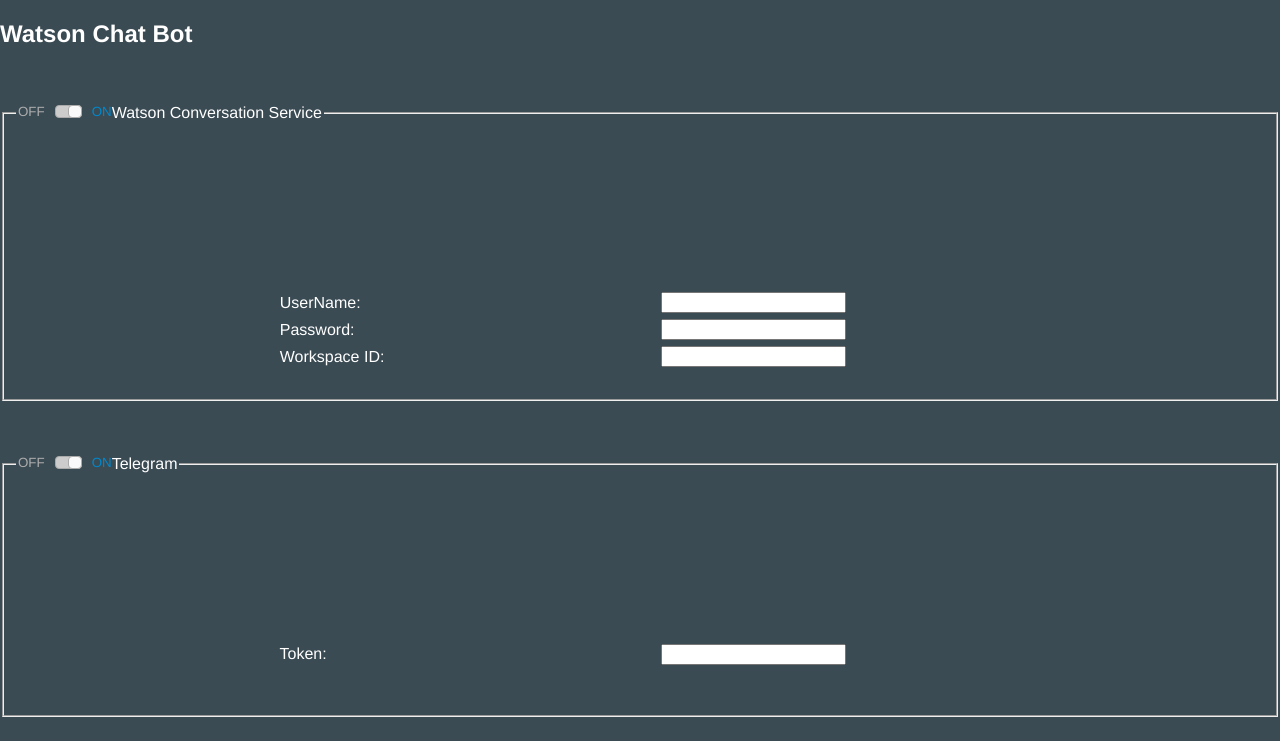
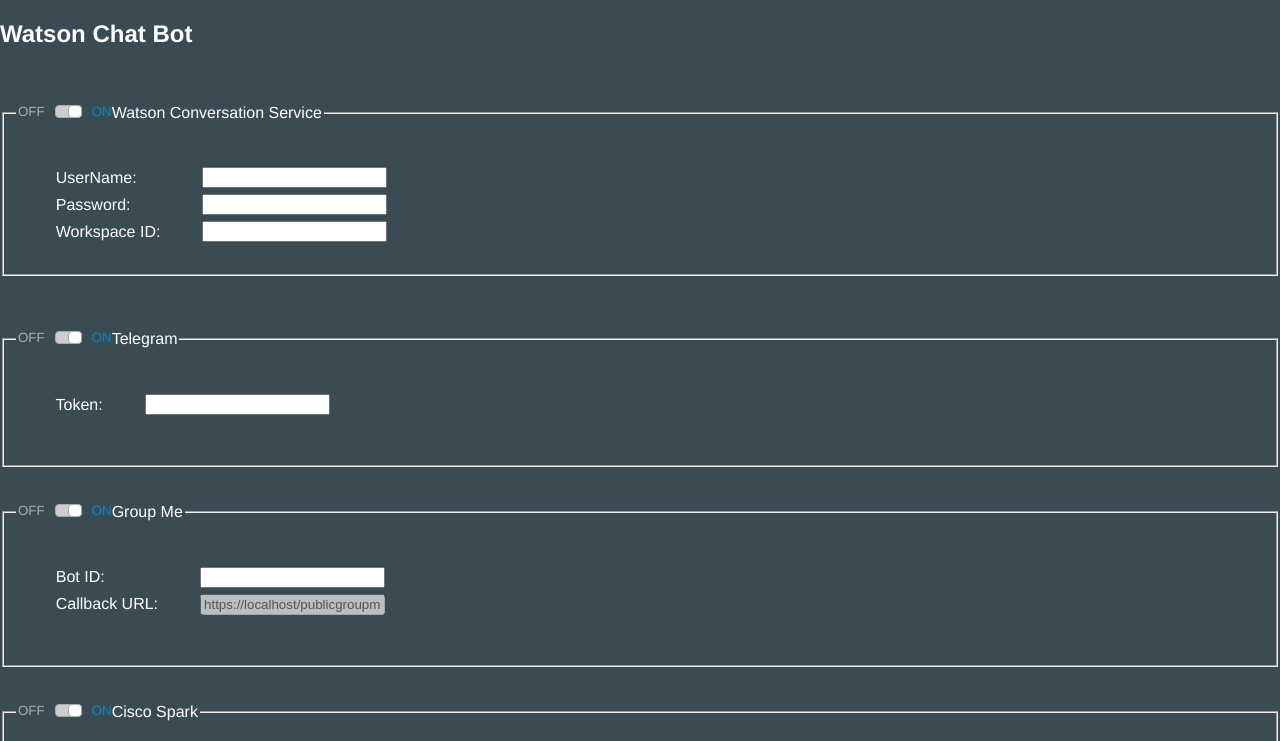
Before and after one commit to premsankar89/BotApp, a website: page public/index.html in a window 1280 px wide. Shown: the top 741 px of the page. Drawn offline with nearby package versions, Linux system fonts and the light colour scheme.

Commit message:
Update style.css

```diff
--- a/public/stylesheets/style.css
+++ b/public/stylesheets/style.css
@@ -51,19 +51,6 @@
 	color: #00aed1;
 }
 
-
-table {
-	table-layout: fixed;
-	width: 800px;
-	margin: 0 auto;
-	word-wrap: break-word;
-	padding-top:10%;
-}
-
-th {
-	border-bottom: 1px solid #000;
-}
-
 th, td {
 	text-align: left;
 	padding: 2px 20px;
```
